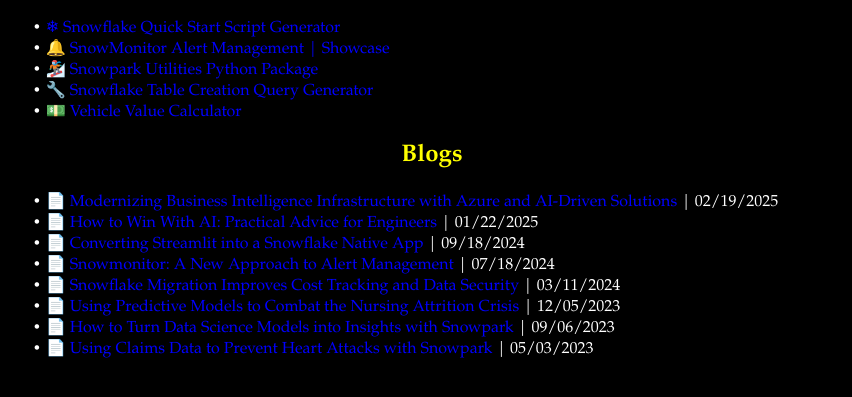
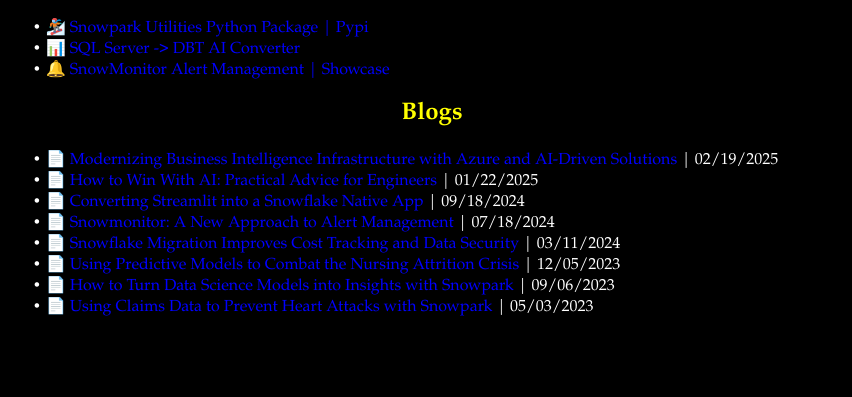
Before and after one commit to teddycaulton/teddycaulton_website, a plain HTML site: page index.html in a window 1280 px wide. Shown: the part 505-902 px from the top of the page, without its empty margins (208-1060 px from the left). Drawn offline with Linux system fonts and the light colour scheme.

Commit message:
Update index.html

```diff
--- a/index.html
+++ b/index.html
@@ -57,27 +57,20 @@
    </ul>
    <h2> My Projects</h2>
    <ul>
+  </li>
     <li>
       <a style = "color:#FFFFFF;"> &#x2022; </a>
-      <a href="https://sf-quickstart.streamlit.app/">&#10052 Snowflake Quick Start Script Generator</a>
+      <a href="https://github.com/teddycaulton/Snowpark-Utilities">&#127938 Snowpark Utilities Python Package</a>
+      <a href="https://pypi.org/project/snowpark-utilities/">| Pypi</a>
     </li>
     <li>
       <a style = "color:#FFFFFF;"> &#x2022; </a>
-      <a href="https://snowmonitor.streamlit.app/">&#x1f514 SnowMonitor Alert Management</a>
-      <a href="https://teddycaulton.xyz/blogs/snowmonitor.html">| Showcase</a>
+      <a href="https://github.com/teddycaulton/SQLServer-DBT-AI-Converter">📊 SQL Server -> DBT AI Converter</a>
     </li>
     <li>
       <a style = "color:#FFFFFF;"> &#x2022; </a>
-      <a href="https://pypi.org/project/snowpark-utilities/">&#127938 Snowpark Utilities Python Package</a>
-    </li>
-    <li>
-      <a style = "color:#FFFFFF;"> &#x2022; </a>
-      <a href="https://sql-table-creation-tool.streamlit.app/">&#x1f527 Snowflake Table Creation Query Generator</a>
-    </li>
-    <li>
-      <a style = "color:#FFFFFF;"> &#x2022; </a>
-      <a href="https://teddycaulton.xyz/vehiclevaluator/">&#128181 Vehicle Value Calculator</a>
-    </li>
+      <a href="https://github.com/teddycaulton/snowmonitor">&#x1f514 SnowMonitor Alert Management</a>
+      <a href="https://teddycaulton.xyz/blogs/snowmonitor.html">| Showcase</a>
    </ul>
    <h2> Blogs </h2>
    <ul>
```
